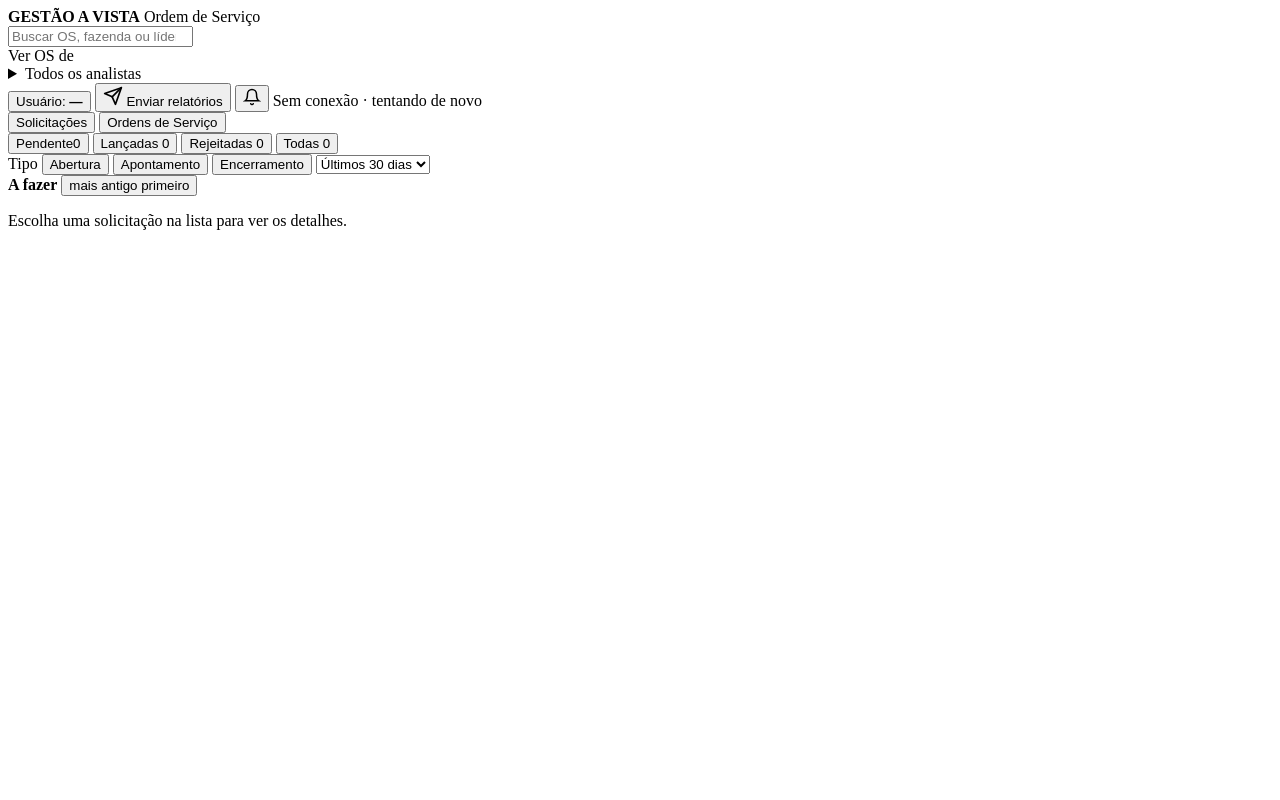
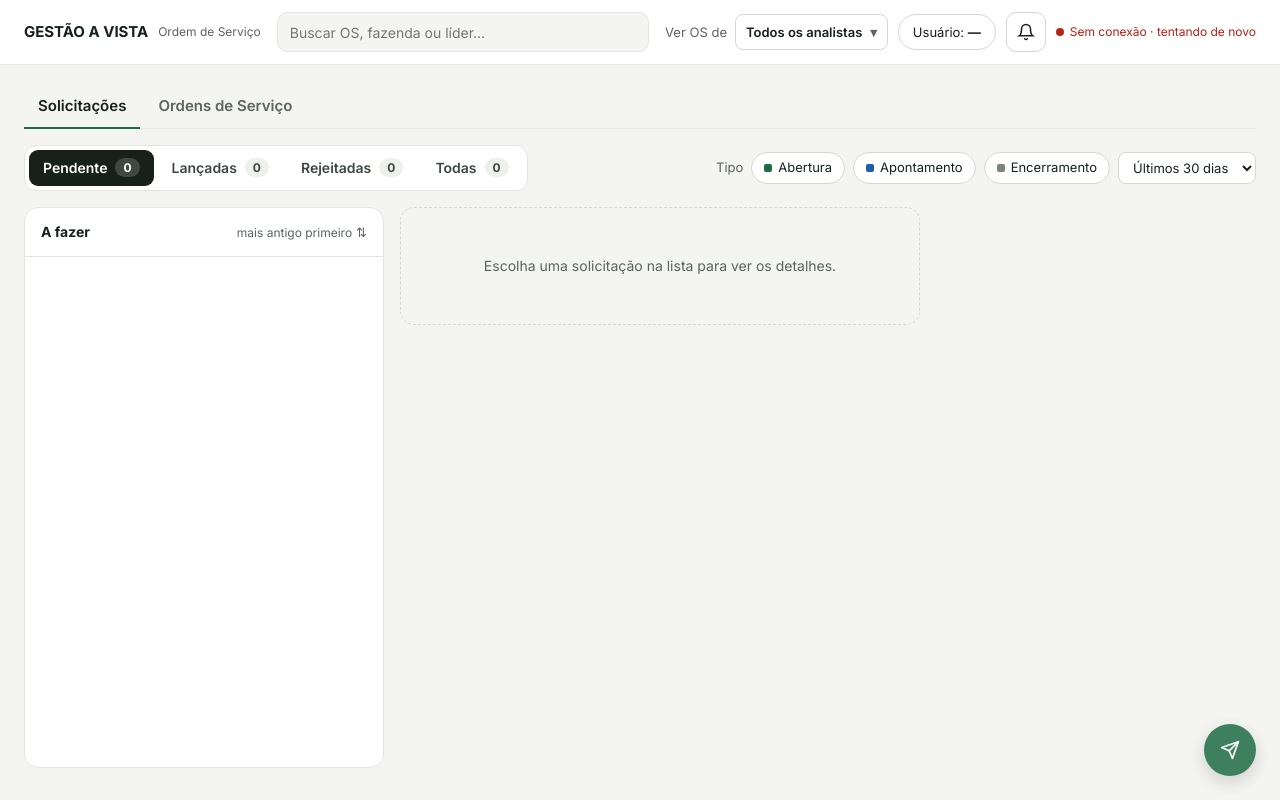
Before and after one commit to CONTROLEAGRICOLA/gestao-os, a plain HTML site: page index.html in a window 1280 px wide. Drawn offline with Linux system fonts and the light colour scheme; no server answers.

Commit message:
Update index.html

```diff
--- a/index.html
+++ b/index.html
@@ -8,7 +8,7 @@
     <link rel="preconnect" href="https://fonts.googleapis.com">
     <link rel="preconnect" href="https://fonts.gstatic.com" crossorigin>
     <link rel="stylesheet" href="https://fonts.googleapis.com/css2?family=Inter:wght@400;500;600;700&display=swap">
-    <link rel="stylesheet" href="css/style.css v=3">
+    <link rel="stylesheet" href="css/style.css">
 </head>
 
 <body>
```
